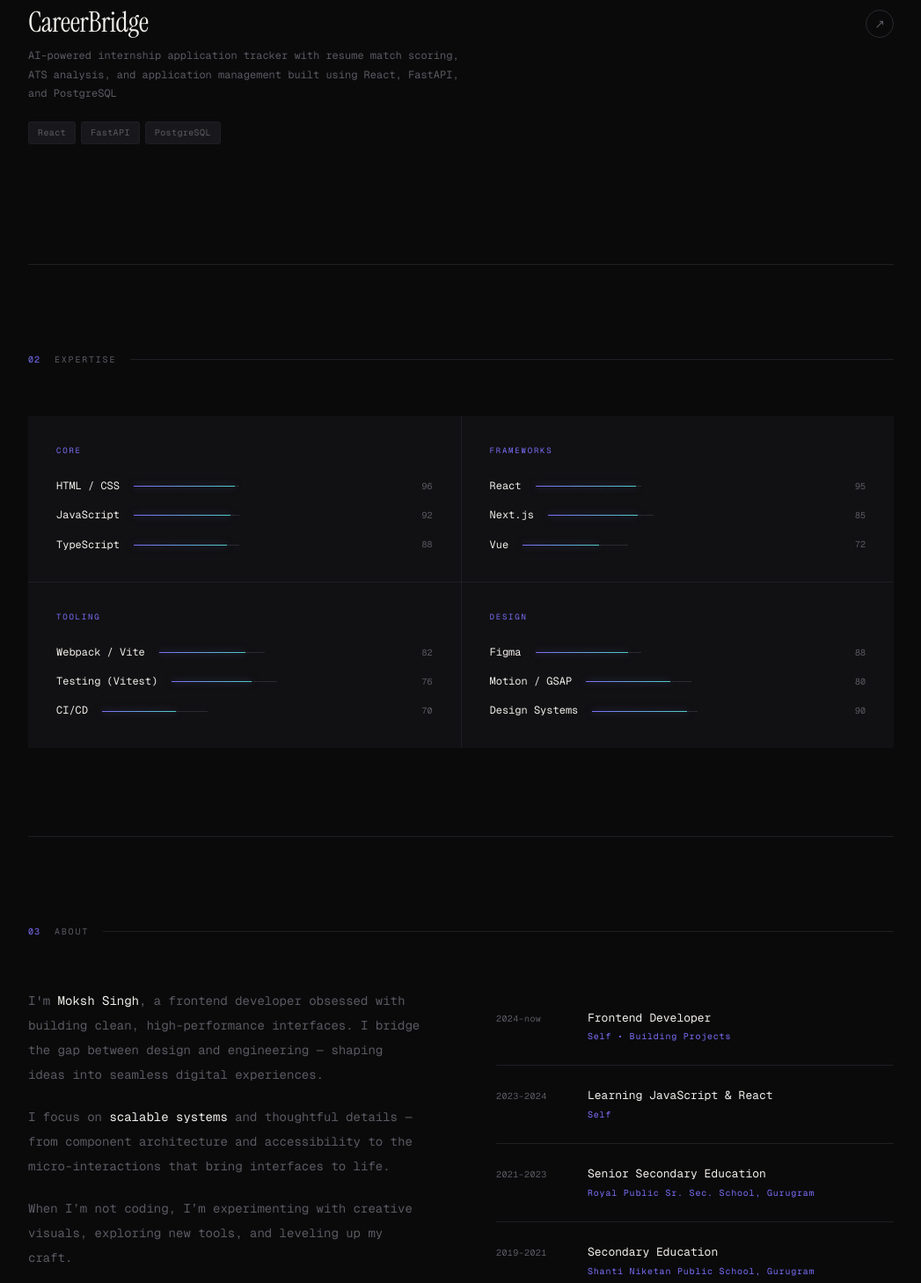
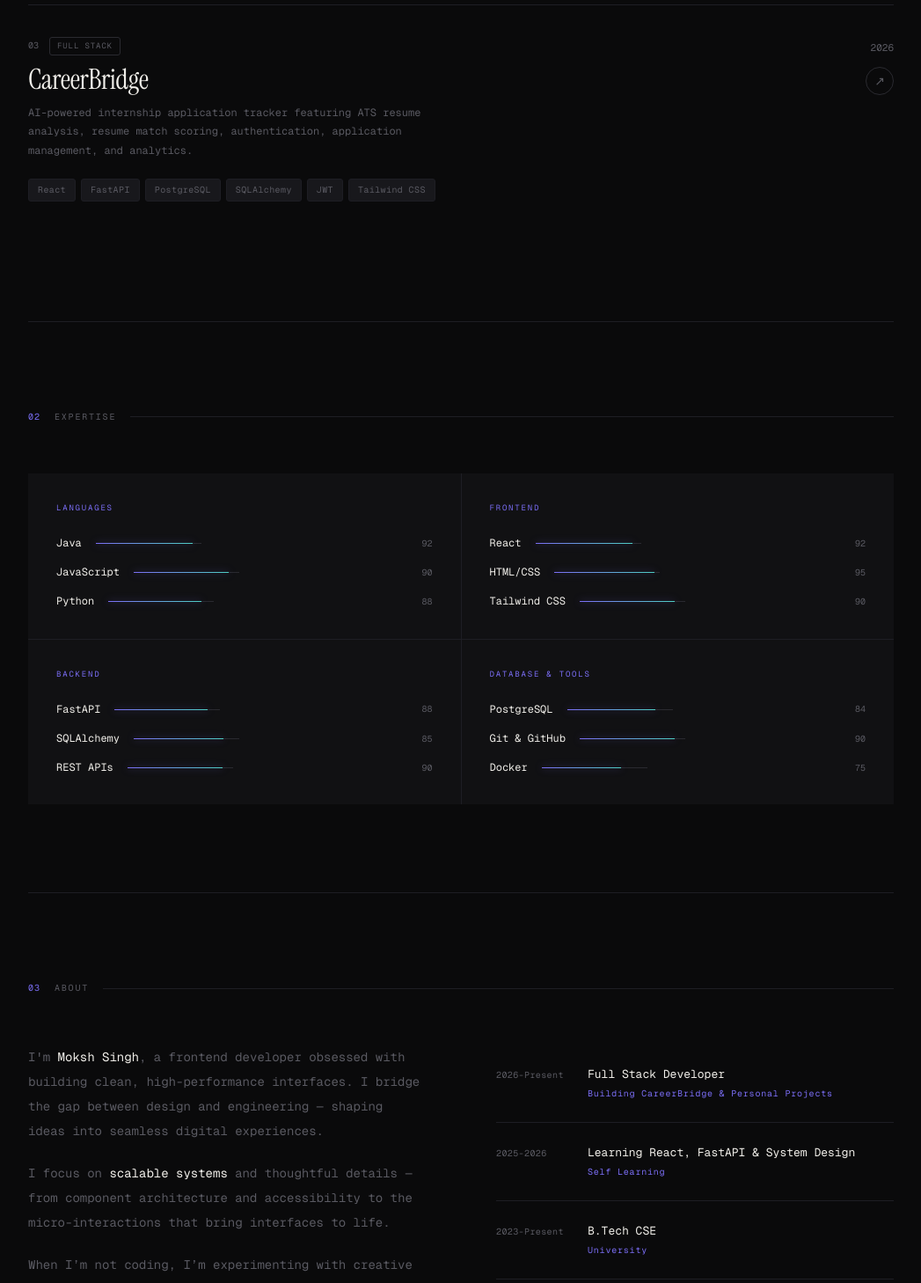
Before and after one commit to MokshManral/MokshPortfolio, a React (Vite) app: page / in a window 1280 px wide. Shown: the part 1744-3202 px from the top of the page at 88% size, without its empty margins (116-1163 px from the left). Built offline with nearby package versions, Linux system fonts and the light colour scheme.

Commit message:
Data updated

```diff
--- a/src/data.js
+++ b/src/data.js
@@ -1,38 +1,88 @@
 export const projects = [
   {
     title: "MutiClip",
-    desc: "Chrome extension that can copy and paste multiple things at a time...",
-    stack: ["JavaScript", "ManifestJSON", "CSS-in-JS"],
+    desc: "Chrome extension that lets users copy, store, and paste multiple clipboard items with a fast and intuitive workflow.",
+    stack: ["JavaScript", "Chrome Extension API", "HTML", "CSS"],
     tag: "Extension",
     year: "2026",
   },
   {
     title: "Noise Removal",
-    desc: "Basic image denoising techniques using Python and OpenCV...",
-    stack: ["Python","OpenCV","Matplotlib"],
-    tag: "Project",
+    desc: "Image denoising project implementing Gaussian, Median, and Bilateral filtering techniques using OpenCV with visualization through Matplotlib.",
+    stack: ["Python", "OpenCV", "NumPy", "Matplotlib"],
+    tag: "Computer Vision",
     year: "2026",
   },
   {
     title: "CareerBridge",
-    desc: "AI-powered internship application tracker with resume match scoring, ATS analysis, and application management built using React, FastAPI, and PostgreSQL",
-    stack: ["React", "FastAPI", "PostgreSQL"],
-    tag: "Web App",
+    desc: "AI-powered internship application tracker featuring ATS resume analysis, resume match scoring, authentication, application management, and analytics.",
+    stack: [
+      "React",
+      "FastAPI",
+      "PostgreSQL",
+      "SQLAlchemy",
+      "JWT",
+      "Tailwind CSS"
+    ],
+    tag: "Full Stack",
     year: "2026",
   },
-
 ];
 
 export const skills = [
-  { cat: "Core", items: [["HTML / CSS", 96], ["JavaScript", 92], ["TypeScript", 88]] },
-  { cat: "Frameworks", items: [["React", 95], ["Next.js", 85], ["Vue", 72]] },
-  { cat: "Tooling", items: [["Webpack / Vite", 82], ["Testing (Vitest)", 76], ["CI/CD", 70]] },
-  { cat: "Design", items: [["Figma", 88], ["Motion / GSAP", 80], ["Design Systems", 90]] },
+  {
+    cat: "Languages",
+    items: [
+      ["Java", 92],
+      ["JavaScript", 90],
+      ["Python", 88],
+    ],
+  },
+  {
+    cat: "Frontend",
+    items: [
+      ["React", 92],
+      ["HTML/CSS", 95],
+      ["Tailwind CSS", 90],
+    ],
+  },
+  {
+    cat: "Backend",
+    items: [
+      ["FastAPI", 88],
+      ["SQLAlchemy", 85],
+      ["REST APIs", 90],
+    ],
+  },
+  {
+    cat: "Database & Tools",
+    items: [
+      ["PostgreSQL", 84],
+      ["Git & GitHub", 90],
+      ["Docker", 75],
+    ],
+  },
 ];
 
 export const timeline = [
-  { year: "2024–now", role: "Frontend Developer", co: "Self • Building Projects" },
-  { year: "2023–2024", role: "Learning JavaScript & React", co: "Self" },
-  { year: "2021–2023", role: "Senior Secondary Education", co: "Royal Public Sr. Sec. School, Gurugram" },
-  { year: "2019–2021", role: "Secondary Education", co: "Shanti Niketan Public School, Gurugram" },
+  {
+    year: "2026-Present",
+    role: "Full Stack Developer",
+    co: "Building CareerBridge & Personal Projects",
+  },
+  {
+    year: "2025-2026",
+    role: "Learning React, FastAPI & System Design",
+    co: "Self Learning",
+  },
+  {
+    year: "2023-Present",
+    role: "B.Tech CSE",
+    co: "University",
+  },
+  {
+    year: "2021-2023",
+    role: "Senior Secondary Education",
+    co: "Royal Public Sr. Sec. School, Gurugram",
+  },
 ];
```
